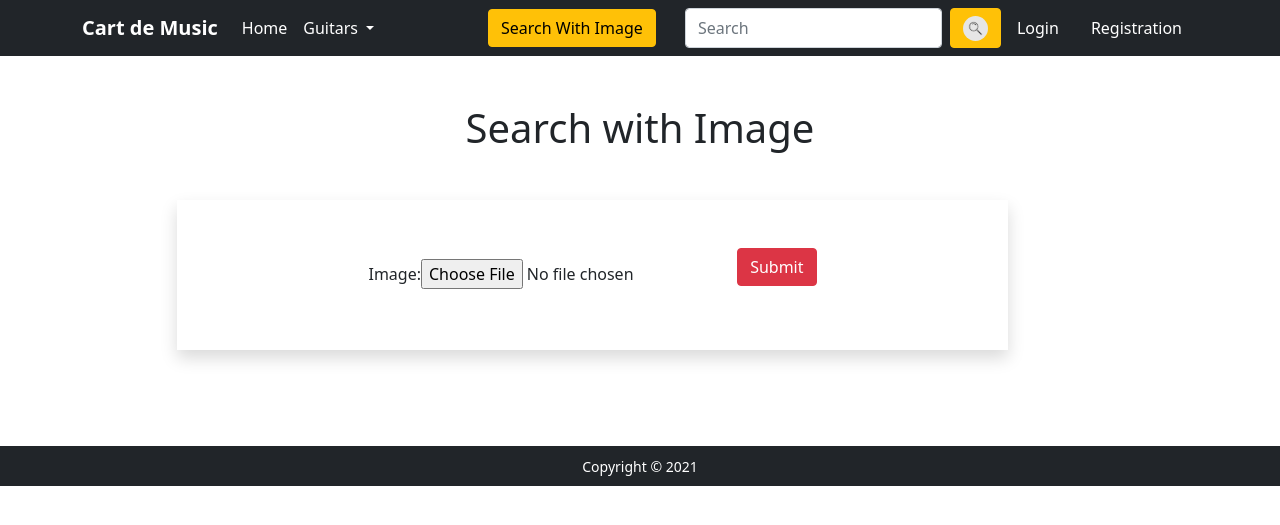
After one commit to Naman-18/MajorProject, a Django app: page /searchproductimage/ in a window 1280 px wide. The commit adds this page. Shown: the top 525 px of the page. Run offline with Django 3.2, Linux system fonts and the light colour scheme; some libraries are stand-ins or nearby versions.

Commit message:
Inserting Search With Image Button

```diff
--- a/app/forms.py
+++ b/app/forms.py
@@ -60,3 +60,6 @@ class OrderPlacedForm(forms.ModelForm):
     class Meta:
         model = OrderPlaced
         fields = ['status']
+
+class ImageSearchForm(forms.Form):
+    image = forms.ImageField(help_text="", required=True)
--- a/app/templates/app/base.html
+++ b/app/templates/app/base.html
@@ -44,9 +44,12 @@
              </ul>
            </li>
          </ul>
+         <form class="d-flex" action="/searchproductimage">
+          <button class="btn btn-warning" type="submit">Search With Image</button>
+        </form> &nbsp; &nbsp; &nbsp; &nbsp;
          <form class="d-flex" action="/searchproduct">
            <input class="form-control me-2" type="search" placeholder="Search" aria-label="Search" name="search_query" id="search_query">
-           <button class="btn btn-warning" type="submit">Search</button>
+           <button class="btn btn-warning" type="submit"> <img src = "{% static 'app/images/search_glass.jpg' %}" height="25px" width="25px" class="rounded-circle"></button>
          </form>
          <div>
           <ul class="navbar-nav me-auto mb-2 mb-lg-0">
--- /dev/null
+++ b/app/templates/app/imagesearchresults.html
@@ -0,0 +1,26 @@
+{% extends 'app/base.html' %}
+{% load static %}
+{% block title %}Search Results{% endblock title %}
+{% block main-content %}
+<div class="container my-5">
+  <div class="row">
+  <h1 class="text-center  mb-5">Search with Image </h1>
+  <div class="col-sm-9 offset-sm-1">
+ <div class = "text-center">
+    <form method="post" class="shadow p-5" enctype='multipart/form-data'>
+        {% csrf_token %}
+        {{ form }}
+        <button type="submit" value="Submit" class="btn btn-danger mb-3">Submit </button>
+    </form>
+
+    {% if image %}
+    <img src="{{image}}">
+    {% endif %}
+ <br>
+ <br>
+ </div>
+   </div>
+  </div>
+ </div>
+</div>
+{% endblock main-content %}
--- a/app/urls.py
+++ b/app/urls.py
@@ -13,6 +13,7 @@ urlpatterns = [
     path('',views.ProductView.as_view(),name="home"),
     path('product-detail/<int:pk>', views.ProductDetailView.as_view(), name='product-detail'),
     path('searchproduct/',views.searchproduct,name='searchproduct'),
+    path('searchproductimage/',views.searchproductimage,name='searchproductimage'),
     path('add-to-cart/', views.add_to_cart, name='add-to-cart'),
     path('cart/', views.show_cart, name='show_cart'),
     path('wishlist/', views.show_wishlist, name='wishlist'),
--- a/app/views.py
+++ b/app/views.py
@@ -6,7 +6,7 @@ from django.shortcuts import redirect, render
 from django.views import View
 from numpy.core.fromnumeric import prod
 from .models import Customer, Product, Cart, OrderPlaced, Wishlist, Reviews
-from .forms import CustomerRegistrationForm, CustomerProfileForm, CustomerReviewForm, OrderPlacedForm,ProductForm
+from .forms import CustomerRegistrationForm, CustomerProfileForm, CustomerReviewForm, OrderPlacedForm,ProductForm, ImageSearchForm
 from django.contrib import messages
 from django.db.models import Q
 from django.http import JsonResponse
@@ -23,6 +23,8 @@ import csv
 from datetime import date
 from datetime import datetime,date
 from datetime import timedelta
+from base64 import b64encode
+
 warnings.filterwarnings('ignore')
 
 
@@ -116,6 +118,24 @@ def searchproduct(request):
         Q(description__icontains=query)
     )
     return render (request,'app/searchresults.html',{'search_query':query,'match_product':find_product})
+
+def searchproductimage(request):
+    if request.method == 'POST':
+        form = ImageSearchForm(request.POST, request.FILES)
+        if form.is_valid():
+            # prod_image = request.FILES['image']
+            # form = ImageSearchForm()
+            # data = prod_image.read()
+            # # Calling .decode() converts bytes object to str
+            # encoded = b64encode(data).decode()
+            # mime = 'image/jpeg;'
+            # context = {"image": "data:%sbase64,%s" % (mime, encoded)}
+            image = form.cleaned_data['image']
+            b64_img = b64encode(image.file.read())
+            return render(request, 'app/imagesearchresults.html', {'form':form, 'image':b64_img})
+    else:
+        form = ImageSearchForm()
+    return render (request,'app/imagesearchresults.html',{'form':form})
 
 @login_required
 def add_to_wishlist(request):
```
Also changed, not shown: app/static/app/images/search_glass.jpg (added), db.sqlite3.
